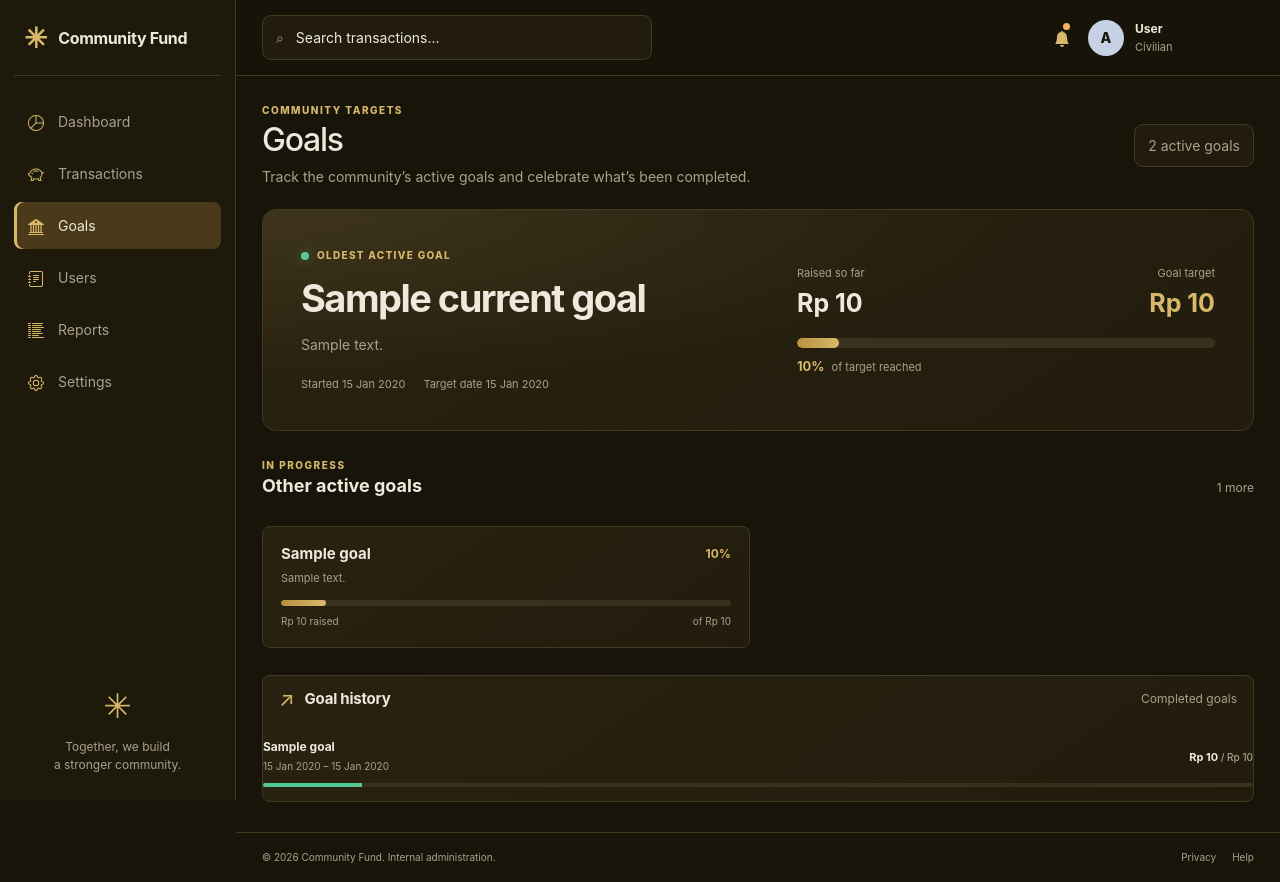
After one commit to ReinKageno/pbx-teensclub-web, a FastAPI app: template app/frontend/templates/dashboard/goals.html in a window 1280 px wide. The commit adds this page. Run offline with FastAPI, Linux system fonts and the light colour scheme; the template is opened without the code that fills it: most values are stand-ins (such as "Sample title", 1, 10 or a date in 2020); parts of the project's set-up code (start-up, migrations or seed data) failed here and were passed over; some libraries are stand-ins or nearby versions.

Commit message:
Initial goal dashboard and some silly-critical fixing

```diff
--- a/alembic/versions/1c65244f87eb_v0_8.py
+++ b/alembic/versions/1c65244f87eb_v0_8.py
@@ -22,11 +22,17 @@ def upgrade() -> None:
     """Upgrade schema."""
     op.execute("ALTER TYPE server.notifytype RENAME TO notifylevel")
     op.execute("ALTER TYPE economy_donation.transactiontype RENAME TO transactionio")
+
+    op.alter_column("notifications", "type", new_column_name="level", schema="server")
+    op.alter_column("transactions", "flow", new_column_name="io", schema="economy_donation")
     pass
 
 
 def downgrade() -> None:
     """Downgrade schema."""
+    op.alter_column("notifications", "level", new_column_name="type", schema="server")
+    op.alter_column("transactions", "io", new_column_name="type", schema="economy_donation")
+
     op.execute("ALTER TYPE server.notifylevel RENAME TO notifytype")
     op.execute("ALTER TYPE economy_donation.transactionio RENAME TO transactiontype")
     pass
--- a/app/frontend/static/css/addition.css
+++ b/app/frontend/static/css/addition.css
@@ -23,6 +23,193 @@
 .card-body .text-muted {
     color: #C3C3D9 !important;
 }
+
 textarea.form-control {
     min-height: calc((1.5em + 1.55rem + 2px) * 3);
 }
+
+.goal-feature-card {
+    display: grid;
+    grid-template-columns: minmax(0, 1.05fr) minmax(280px, .95fr);
+    gap: 34px;
+    align-items: center;
+    padding: clamp(22px, 4vw, 38px);
+    background: radial-gradient(ellipse at 0 0, rgb(215 184 107 / 12%), transparent 55%),
+        linear-gradient(145deg, var(--surface-raised), var(--surface));
+    border: 1px solid var(--border);
+    border-radius: 14px;
+}
+
+.goal-kicker {
+    display: flex;
+    align-items: center;
+    gap: 8px;
+    margin: 0 0 13px;
+    color: var(--gold);
+    font-size: 10px;
+    font-weight: 800;
+    letter-spacing: .13em;
+}
+
+.goal-status-dot {
+    width: 8px;
+    height: 8px;
+    background: var(--income);
+    border-radius: 50%;
+    box-shadow: 0 0 12px rgb(85 201 149 / 48%);
+}
+
+.goal-feature-card h2 {
+    margin: 0;
+    color: var(--text);
+    font-size: clamp(25px, 3.3vw, 38px);
+    font-weight: 750;
+    letter-spacing: -.04em;
+}
+
+.goal-description {
+    max-width: 580px;
+    margin: 12px 0 0;
+    color: var(--muted);
+    font-size: 14px;
+}
+
+.goal-dates {
+    display: flex;
+    flex-wrap: wrap;
+    gap: 8px 18px;
+    margin-top: 21px;
+    color: var(--muted);
+    font-size: 11px;
+}
+
+.goal-amounts {
+    display: flex;
+    flex-wrap: wrap;
+    justify-content: space-between;
+    gap: 12px;
+    margin-bottom: 15px;
+}
+
+.goal-amounts div { display: grid; gap: 4px; }
+.goal-amounts span { color: var(--muted); font-size: 11px; }
+.goal-amounts strong { color: var(--text); font-size: clamp(18px, 2vw, 25px); font-weight: 750; }
+.goal-amounts .goal-target { text-align: right; }
+.goal-amounts .goal-target strong { color: var(--gold); }
+
+.goal-progress-track {
+    height: 10px;
+    overflow: hidden;
+    background: #39311e;
+    border-radius: 999px;
+}
+
+.goal-progress-track .progress-bar {
+    background: linear-gradient(90deg, #b9913f, var(--gold));
+    border-radius: inherit;
+}
+
+.goal-progress-caption {
+    display: flex;
+    align-items: baseline;
+    gap: 7px;
+    margin-top: 9px;
+}
+
+.goal-progress-caption strong { color: var(--gold); font-size: 13px; }
+.goal-progress-caption span { color: var(--muted); font-size: 11px; }
+
+.goal-empty-card {
+    display: flex;
+    align-items: center;
+    gap: 18px;
+    padding: 30px;
+    background: var(--surface);
+    border: 1px dashed var(--border);
+    border-radius: 12px;
+}
+
+.goal-empty-icon { color: var(--gold); font-size: 32px; }
+.goal-empty-card h2 { margin: 0; font-size: 20px; }
+.goal-empty-card p { margin: 6px 0 0; color: var(--muted); font-size: 12px; }
+
+.goal-secondary-section { margin-top: 27px; }
+.goal-secondary-section > .row { margin-top: 0; }
+
+.section-heading {
+    display: flex;
+    align-items: end;
+    justify-content: space-between;
+    gap: 15px;
+    margin-bottom: 13px;
+}
+
+.section-heading .eyebrow { margin-bottom: 2px; }
+.section-heading h2 { margin: 0; font-size: 18px; font-weight: 700; }
+
+.goal-secondary-card {
+    padding: 18px;
+    background: linear-gradient(145deg, var(--surface-raised), var(--surface));
+    border: 1px solid var(--border);
+    border-radius: var(--radius);
+}
+
+.goal-secondary-top {
+    display: flex;
+    align-items: flex-start;
+    justify-content: space-between;
+    gap: 12px;
+}
+
+.goal-secondary-top h3 { margin: 0; font-size: 15px; font-weight: 700; }
+.goal-secondary-top > span { color: var(--gold); font-size: 12px; font-weight: 750; }
+.goal-secondary-card > p { min-height: 1.5em; margin: 7px 0 13px; color: var(--muted); font-size: 11px; }
+.goal-secondary-card .goal-progress-track { height: 6px; }
+
+.goal-secondary-footer {
+    display: flex;
+    justify-content: space-between;
+    gap: 10px;
+    margin-top: 8px;
+    color: var(--muted);
+    font-size: 10px;
+}
+
+.goal-history-section { margin-top: 27px; }
+.goal-history-section .panel-heading { margin-bottom: 4px; }
+.goal-history-list { display: grid; }
+
+.goal-history-item {
+    padding: 14px 0;
+    border-bottom: 1px solid rgb(68 57 30 / 65%);
+}
+
+.goal-history-item:last-child { border-bottom: 0; }
+
+.goal-history-heading {
+    display: flex;
+    align-items: center;
+    justify-content: space-between;
+    gap: 15px;
+    margin-bottom: 8px;
+}
+
+.goal-history-heading > div { min-width: 0; }
+.goal-history-heading h3 { margin: 0; font-size: 12px; font-weight: 700; }
+.goal-history-heading span { color: var(--muted); font-size: 10px; }
+.goal-history-heading > strong { flex: 0 0 auto; color: var(--text); font-size: 11px; }
+.goal-history-heading small { color: var(--muted); font-size: 10px; font-weight: 500; }
+.goal-history-track { height: 4px; background: #39311e; }
+.goal-history-track .progress-bar { background: var(--income); }
+.goal-history-empty { margin: 14px 0 0; color: var(--muted); font-size: 12px; }
+
+@media (max-width: 767.98px) {
+    .goal-feature-card { grid-template-columns: 1fr; gap: 24px; }
+    .goal-amounts strong { font-size: 18px; }
+    .goal-empty-card { align-items: flex-start; padding: 22px; }
+}
+
+@media (max-width: 480px) {
+    .goal-history-heading { align-items: flex-start; flex-direction: column; gap: 5px; }
+    .goal-history-heading > strong { font-size: 10px; }
+}
--- a/app/frontend/templates/dashboard/_transaction_rows.html
+++ b/app/frontend/templates/dashboard/_transaction_rows.html
@@ -1,5 +1,5 @@
 {% for transaction in transactions %}
-{% set transaction_type = transaction.flow.value if transaction.flow.value is defined else transaction.flow %}
+{% set transaction_type = transaction.io.value if transaction.io.value is defined else transaction.io %}
 {% set transaction_status = transaction.status.value if transaction.status.value is defined else transaction.status %}
 <tr class="transaction-row" tabindex="0" aria-haspopup="dialog"
   aria-label="Open details for transaction #TRX-{{ '%04d' | format(transaction.inx) }}"
--- a/app/frontend/templates/dashboard/base.html
+++ b/app/frontend/templates/dashboard/base.html
@@ -7,6 +7,7 @@
   <title>{% block title %}Community Fund Admin{% endblock %}</title>
   <link rel="stylesheet" href="/static/css/bootstrap.min.css">
   <link rel="stylesheet" href="/static/css/dashboard.css">
+  {% block extra_styles %}{% endblock %}
 </head>
 
 <body>
@@ -30,7 +31,8 @@
               <path fill-rule="evenodd" d="M7.964 1.527c-2.977 0-5.571 1.704-6.32 4.125h-.55A1 1 0 0 0 .11 6.824l.254 1.46a1.5 1.5 0 0 0 1.478 1.243h.263c.3.513.688.978 1.145 1.382l-.729 2.477a.5.5 0 0 0 .48.641h2a.5.5 0 0 0 .471-.332l.482-1.351c.635.173 1.31.267 2.011.267.707 0 1.388-.095 2.028-.272l.543 1.372a.5.5 0 0 0 .465.316h2a.5.5 0 0 0 .478-.645l-.761-2.506C13.81 9.895 14.5 8.559 14.5 7.069q0-.218-.02-.431c.261-.11.508-.266.705-.444.315.306.815.306.815-.417 0 .223-.5.223-.461-.026a1 1 0 0 0 .09-.255.7.7 0 0 0-.202-.645.58.58 0 0 0-.707-.098.74.74 0 0 0-.375.562c-.024.243.082.48.32.654a2 2 0 0 1-.259.153c-.534-2.664-3.284-4.595-6.442-4.595M2.516 6.26c.455-2.066 2.667-3.733 5.448-3.733 3.146 0 5.536 2.114 5.536 4.542 0 1.254-.624 2.41-1.67 3.248a.5.5 0 0 0-.165.535l.66 2.175h-.985l-.59-1.487a.5.5 0 0 0-.629-.288c-.661.23-1.39.359-2.157.359a6.6 6.6 0 0 1-2.157-.359.5.5 0 0 0-.635.304l-.525 1.471h-.979l.633-2.15a.5.5 0 0 0-.17-.534 4.65 4.65 0 0 1-1.284-1.541.5.5 0 0 0-.446-.275h-.56a.5.5 0 0 1-.492-.414l-.254-1.46h.933a.5.5 0 0 0 .488-.393m12.621-.857a.6.6 0 0 1-.098.21l-.044-.025c-.146-.09-.157-.175-.152-.223a.24.24 0 0 1 .117-.173c.049-.027.08-.021.113.012a.2.2 0 0 1 .064.199"/>
             </svg>
           </span> Transactions</a>
-        <a class="nav-link" href="/admin/dashboard/goals"><span class="nav-icon">
+        <a class="nav-link {% block goals_nav_class %}{% endblock %}" href="/admin/dashboard/goals" {% block
+          goals_nav_current %}{% endblock %}><span class="nav-icon">
           <svg xmlns="http://www.w3.org/2000/svg" width="16" height="16" fill="currentColor" class="bi bi-bank2" viewBox="0 0 16 16">
             <path d="M8.277.084a.5.5 0 0 0-.554 0l-7.5 5A.5.5 0 0 0 .5 6h1.875v7H1.5a.5.5 0 0 0 0 1h13a.5.5 0 1 0 0-1h-.875V6H15.5a.5.5 0 0 0 .277-.916zM12.375 6v7h-1.25V6zm-2.5 0v7h-1.25V6zm-2.5 0v7h-1.25V6zm-2.5 0v7h-1.25V6zM8 4a1 1 0 1 1 0-2 1 1 0 0 1 0 2M.5 15a.5.5 0 0 0 0 1h15a.5.5 0 1 0 0-1z"/>
           </svg>
--- a/app/frontend/templates/dashboard/dashboard.html
+++ b/app/frontend/templates/dashboard/dashboard.html
@@ -203,8 +203,8 @@
 
             {% elif transactions %}
             {% for transaction in transactions %}
-            {% set transaction_type = transaction.flow.value if transaction.flow.value is defined else
-            transaction.flow %}
+            {% set transaction_type = transaction.io.value if transaction.io.value is defined else
+            transaction.io %}
             {% set transaction_status = transaction.status.value if transaction.status.value is defined else
             transaction.status %}
             <tr class="transaction-row" tabindex="0" aria-haspopup="dialog"
--- /dev/null
+++ b/app/frontend/templates/dashboard/goals.html
@@ -0,0 +1,99 @@
+{% extends "dashboard/base.html" %}
+{% block title %}Goals | Community Fund{% endblock %}
+{% block goals_nav_class %}active{% endblock %}
+{% block goals_nav_current %}aria-current="page"{% endblock %}
+{% block extra_styles %}<link rel="stylesheet" href="/static/css/addition.css">{% endblock %}
+{% block content %}
+<div class="page-heading">
+  <div>
+    <p class="eyebrow">COMMUNITY TARGETS</p>
+    <h1>Goals</h1>
+    <p class="subtitle">Track the community’s active goals and celebrate what’s been completed.</p>
+  </div>
+  <div class="date-chip"><span>{{ secondary_goals | length + (1 if current_goal else 0) }} active goals</span></div>
+</div>
+
+<section aria-labelledby="current-goal-heading">
+  {% if current_goal %}
+  <article class="goal-feature-card">
+    <div class="goal-feature-copy">
+      <p class="goal-kicker"><span class="goal-status-dot"></span> OLDEST ACTIVE GOAL</p>
+      <h2 id="current-goal-heading">{{ current_goal.name }}</h2>
+      <p class="goal-description">{{ current_goal.description or "A community goal in progress." }}</p>
+      <div class="goal-dates">
+        <span>Started {{ current_goal.start_date.strftime("%d %b %Y") }}</span>
+        {% if current_goal.end_date %}<span>Target date {{ current_goal.end_date.strftime("%d %b %Y") }}</span>{% endif %}
+      </div>
+    </div>
+    <div class="goal-feature-progress">
+      <div class="goal-amounts">
+        <div><span>Raised so far</span><strong>{{ current_goal.current_amount | rupiah }}</strong></div>
+        <div class="goal-target"><span>Goal target</span><strong>{{ current_goal.target_amount | rupiah }}</strong></div>
+      </div>
+      <div class="progress goal-progress-track" role="progressbar" aria-label="{{ current_goal.name }} progress"
+        aria-valuenow="{{ current_goal.progress | round | int }}" aria-valuemin="0" aria-valuemax="100">
+        <div class="progress-bar" style="width: {{ current_goal.progress }}%"></div>
+      </div>
+      <div class="goal-progress-caption"><strong>{{ current_goal.progress | round | int }}%</strong><span>of target reached</span></div>
+    </div>
+  </article>
+  {% else %}
+  <article class="goal-empty-card">
+    <span class="goal-empty-icon" aria-hidden="true">◎</span>
+    <div>
+      <h2 id="current-goal-heading">No active goals yet</h2>
+      <p>When a goal becomes active, it will appear here as the community’s main focus.</p>
+    </div>
+  </article>
+  {% endif %}
+</section>
+
+{% if secondary_goals %}
+<section class="goal-secondary-section" aria-labelledby="other-goals-heading">
+  <div class="section-heading">
+    <div><p class="eyebrow">IN PROGRESS</p><h2 id="other-goals-heading">Other active goals</h2></div>
+    <span class="muted-copy">{{ secondary_goals | length }} more</span>
+  </div>
+  <div class="row g-3">
+    {% for goal in secondary_goals %}
+    <div class="col-12 col-lg-6">
+      <article class="goal-secondary-card h-100">
+        <div class="goal-secondary-top"><h3>{{ goal.name }}</h3><span>{{ goal.progress | round | int }}%</span></div>
+        <p>{{ goal.description or "A community goal in progress." }}</p>
+        <div class="progress goal-progress-track" role="progressbar" aria-label="{{ goal.name }} progress"
+          aria-valuenow="{{ goal.progress | round | int }}" aria-valuemin="0" aria-valuemax="100">
+          <div class="progress-bar" style="width: {{ goal.progress }}%"></div>
+        </div>
+        <div class="goal-secondary-footer"><span>{{ goal.current_amount | rupiah }} raised</span><span>of {{ goal.target_amount | rupiah }}</span></div>
+      </article>
+    </div>
+    {% endfor %}
+  </div>
+</section>
+{% endif %}
+
+<section class="goal-history-section panel" aria-labelledby="goal-history-heading">
+  <div class="panel-heading">
+    <div><span class="panel-symbol">↗</span><h2 id="goal-history-heading">Goal history</h2></div>
+    <span class="muted-copy">Completed goals</span>
+  </div>
+  {% if history_goals %}
+  <div class="goal-history-list">
+    {% for goal in history_goals %}
+    <article class="goal-history-item">
+      <div class="goal-history-heading">
+        <div><h3>{{ goal.name }}</h3><span>{{ goal.start_date.strftime("%d %b %Y") }}{% if goal.end_date %} – {{ goal.end_date.strftime("%d %b %Y") }}{% endif %}</span></div>
+        <strong>{{ goal.current_amount | rupiah }} <small>/ {{ goal.target_amount | rupiah }}</small></strong>
+      </div>
+      <div class="progress goal-history-track" role="progressbar" aria-label="{{ goal.name }} completion"
+        aria-valuenow="{{ goal.progress | round | int }}" aria-valuemin="0" aria-valuemax="100">
+        <div class="progress-bar" style="width: {{ goal.progress }}%"></div>
+      </div>
+    </article>
+    {% endfor %}
+  </div>
+  {% else %}
+  <p class="goal-history-empty">Completed goals will appear here.</p>
+  {% endif %}
+</section>
+{% endblock %}
--- a/app/frontend/templates/donation/activity.html
+++ b/app/frontend/templates/donation/activity.html
@@ -30,9 +30,9 @@
       <tbody>
         {% for transaction in transactions %}
         {% set transaction_type =
-          transaction.flow.value
-          if transaction.flow.value is defined
-          else transaction.flow
+          transaction.io.value
+          if transaction.io.value is defined
+          else transaction.io
         %}
         {% set transaction_status =
           transaction.status.value
--- a/app/frontend/templates/donation/recent.html
+++ b/app/frontend/templates/donation/recent.html
@@ -28,7 +28,7 @@
             {{ transaction.issuer }}
           </td>
 
-          <td class="amount {{ transaction.flow.value }}">
+          <td class="amount {{ transaction.io.value }}">
               {{ transaction.amount | rupiah }}
           </td>
 
--- a/app/schemas/goal.py
+++ b/app/schemas/goal.py
@@ -25,3 +25,7 @@ class GoalResponse(GoalBase):
     model_config = {
         "from_attributes": True
     }
+
+class GoalProgressResponse(GoalResponse):
+    current_amount: int
+    progress: float
```
Also changed, not shown: app/function/donation_services.py (+32 -33 lines), app/routers/admin.py (+29 -5 lines), app/routers/goal.py (+14 -13 lines).
